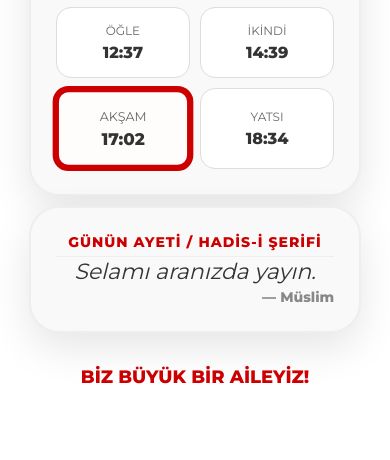
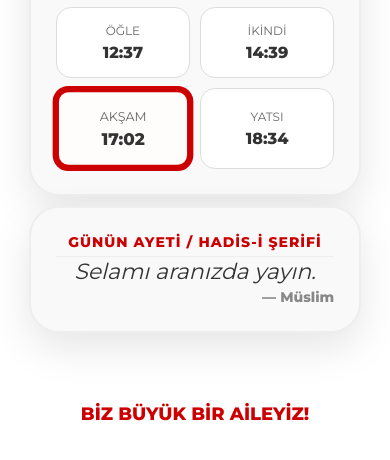
Before and after one commit to felipemelo1033-source/namaz-widget, a plain HTML site: page index.html in a window 390 px wide. Shown: the part 416-876 px from the top of the page. Before the commit the page ends 844 px from the top, so only its background shows below. Drawn offline with Linux system fonts and the light colour scheme.

Commit message:
Update index.html

```diff
--- a/index.html
+++ b/index.html
@@ -16,6 +16,13 @@
         .container {
             width: 100%; height: 100vh; display: flex;
             flex-direction: column; align-items: center; padding: 20px; box-sizing: border-box;
+        }
+
+        @media (max-width: 768px) {
+            .container {
+                height: auto; /* Erlaubt der Seite am Handy zu wachsen */
+                min-height: 100vh;
+                }
         }
 
         /* --- LOGO & TITEL --- */
@@ -100,8 +107,21 @@
         }
 
         .footer {
-            width: 100%; text-align: center; color: #cc0000; font-weight: 800;
-            font-size: clamp(18px, 4vw, 25px); margin-top: auto; padding-bottom: 20px;
+            width: 100%;
+            text-align: center;
+            color: #cc0000;
+            font-weight: 800;
+            font-size: clamp(18px, 4vw, 25px);
+            margin-top: 40px; /* Erhöht den festen Mindestabstand nach oben */
+            padding-bottom: 20px;
+            flex-shrink: 0; /* Verhindert, dass der Footer zusammengedrückt wird */
+        }
+
+        /* Speziell für Mobile: Noch etwas mehr Platz schaffen */
+        @media (max-width: 768px) {
+            #ayet-container {
+                margin-bottom: 30px; /* Drückt den Footer am Handy weiter nach unten */
+            }
         }
 
         /* Mobile Anpassung: Gebetszeiten untereinander (2er Spalten) */
```
